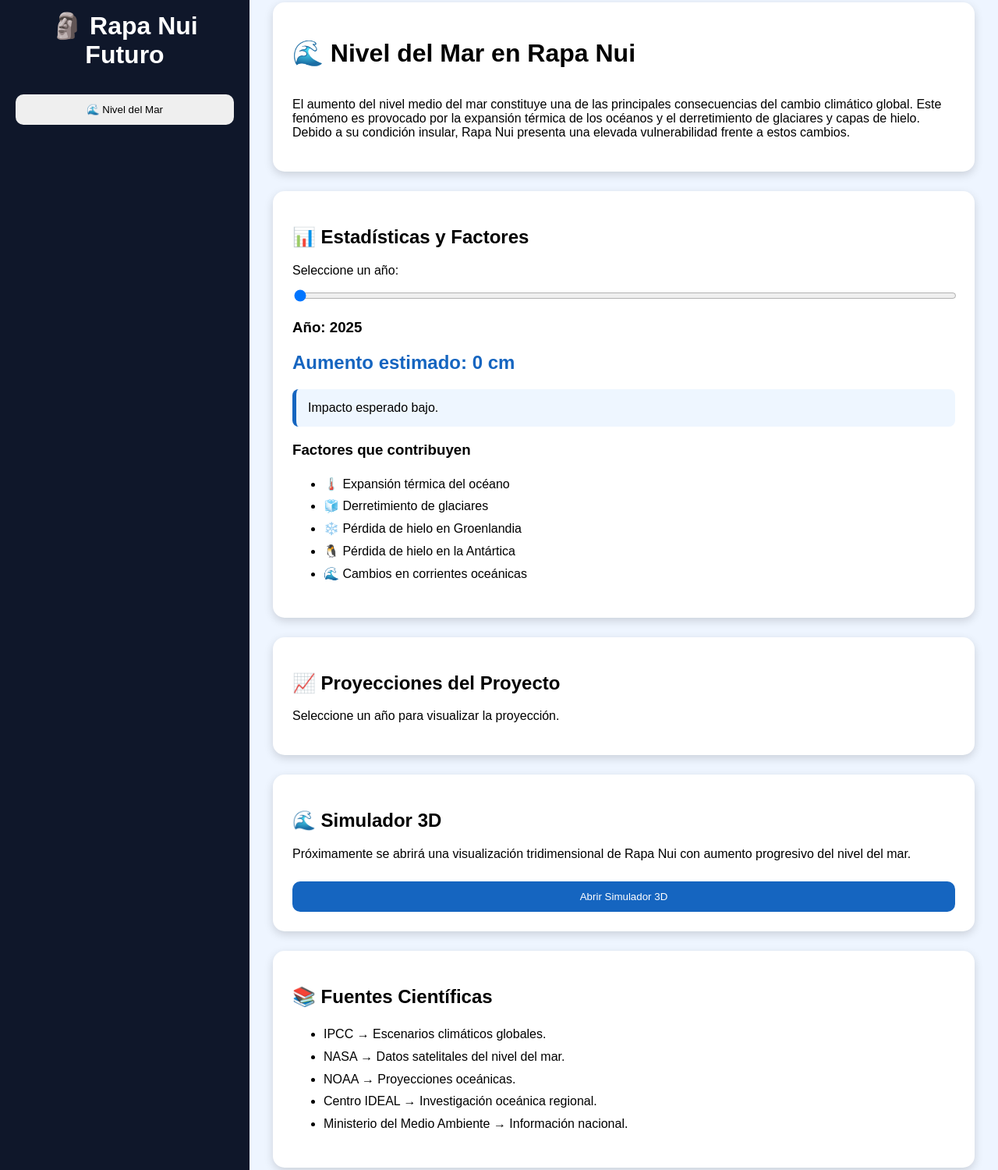
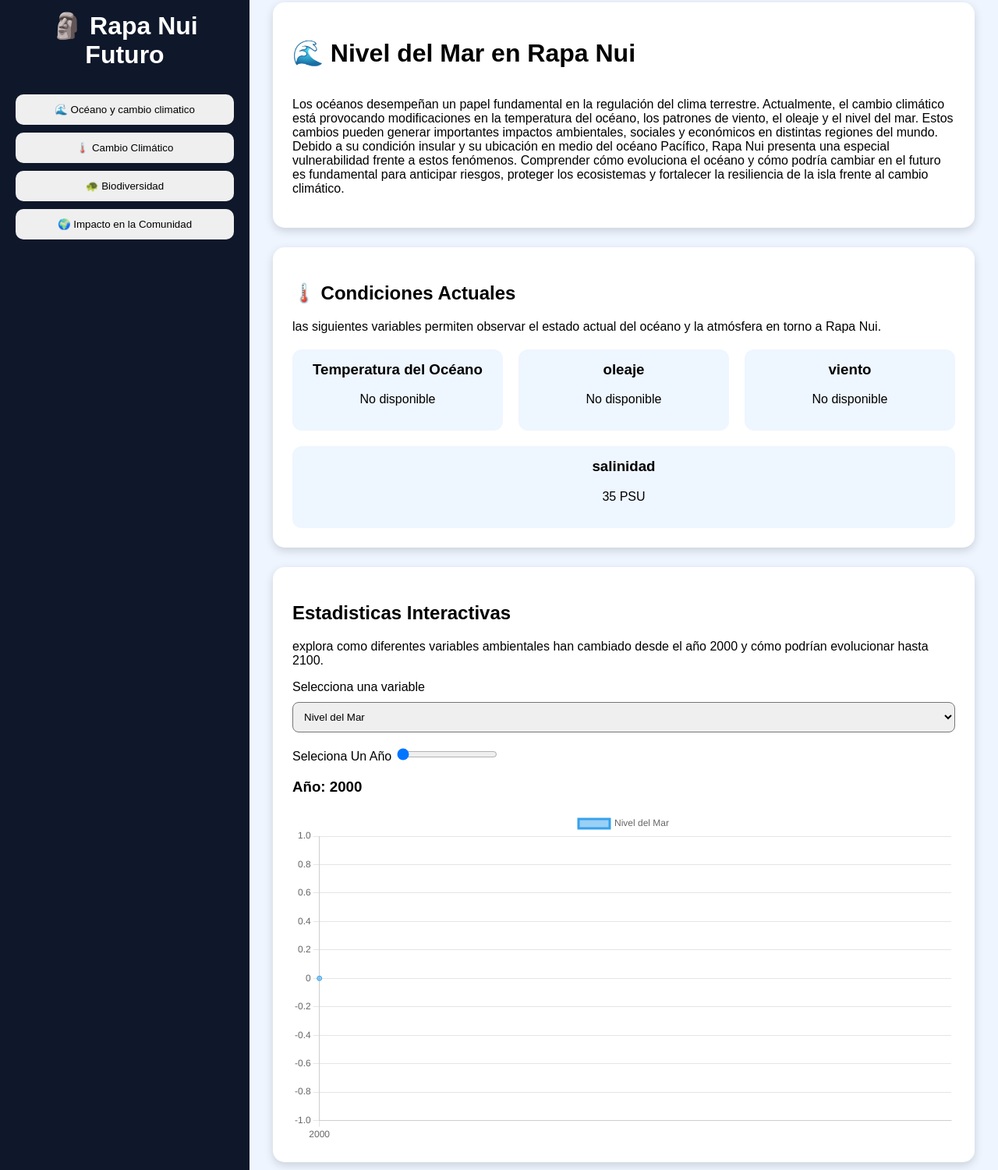
Before and after one commit to renzobsescorpio-star/rapanuifuturo, a plain HTML site: page index.html in a window 1280 px wide. Shown: the part 27-1527 px from the top of the page at 78% size. Drawn offline with nearby package versions, Linux system fonts and the light colour scheme; no server answers.

Commit message:
Actualización grafico y condiciones actuales y mayor comodidad para celular
actualice para celular y añadi estadisticas interactivas

```diff
--- a/index.html
+++ b/index.html
@@ -9,6 +9,8 @@
 
 <link rel="stylesheet" href="style.css">
 
+<script src="https://cdn.jsdelivr.net/npm/chart.js"></script>
+
 </head>
 
 <body>
@@ -18,7 +20,19 @@
     <h1>🗿 Rapa Nui Futuro</h1>
 
     <button onclick="mostrar('mar')">
-        🌊 Nivel del Mar
+        🌊 Océano y cambio climatico
+    </button>
+
+    <button onclick="mostrar('clima')">
+        🌡️ Cambio Climático
+    </button>
+
+    <button onclick="mostrar('impacto')">
+        🐢 Biodiversidad
+    </button>
+
+    <button onclick="mostrar('impacto')">
+        🌍 Impacto en la Comunidad
     </button>
 
 </div>
@@ -36,9 +50,10 @@
                 <div>
 
                     <p>
-                    El aumento del nivel medio del mar constituye una de las principales consecuencias del cambio climático global.
-                    Este fenómeno es provocado por la expansión térmica de los océanos y el derretimiento de glaciares y capas de hielo.
-                    Debido a su condición insular, Rapa Nui presenta una elevada vulnerabilidad frente a estos cambios.
+                     Los océanos desempeñan un papel fundamental en la regulación del clima terrestre. Actualmente, el cambio climático está provocando modificaciones en la temperatura del océano, los patrones de viento, el oleaje y el nivel del mar. Estos cambios pueden generar importantes impactos ambientales, sociales y económicos en distintas regiones del mundo.
+
+                     Debido a su condición insular y su ubicación en medio del océano Pacífico, Rapa Nui presenta una especial vulnerabilidad frente a estos fenómenos. Comprender cómo evoluciona el océano y cómo podría cambiar en el futuro es fundamental para anticipar riesgos, proteger los ecosistemas y fortalecer la resiliencia de la isla frente al cambio climático.
+
                     </p>
 
                 </div>
@@ -49,60 +64,64 @@
 
         <div class="card">
 
-            <h2>📊 Estadísticas y Factores</h2>
+        <h2> 🌡️ Condiciones Actuales</h2>
+            <p> las siguientes variables permiten observar el estado actual del océano y la atmósfera en torno a Rapa Nui.</p>
+            <div class="condiciones">
+                <div class="dato">
+                    <h3>Temperatura del Océano</h3>
+                    <p id="tempMar">Cargando...</p>
+                </div>
 
-            <label>Seleccione un año:</label>
+                <div class="dato">
+                    <h3>oleaje</h3>
+                    <p id="oleaje">Cargando...</p>
+                </div>
 
-            <input
-            type="range"
-            id="seaSlider"
-            min="2025"
-            max="2100"
-            step="5"
-            value="2025">
+                <div class="dato">
+                    <h3>viento</h3>
+                    <p id="viento">Cargando...</p>
+                </div>
 
-            <h3 id="yearDisplay">
-                Año: 2025
-            </h3>
-
-            <h2 id="seaRise">
-                Aumento estimado: 0 cm
-            </h2>
-
-            <div id="projectionText">
-
-                Impacto esperado bajo.
-
+                <div class="dato">
+                    <h3>salinidad</h3>
+                    <p id="salinidad">Cargando...</p>
+                </div>
             </div>
-
-            <h3>Factores que contribuyen</h3>
-
-            <ul>
-
-                <li>🌡️ Expansión térmica del océano</li>
-
-                <li>🧊 Derretimiento de glaciares</li>
-
-                <li>❄️ Pérdida de hielo en Groenlandia</li>
-
-                <li>🐧 Pérdida de hielo en la Antártica</li>
-
-                <li>🌊 Cambios en corrientes oceánicas</li>
-
-            </ul>
-
         </div>
 
         <div class="card">
+            <h2>Estadisticas Interactivas</h2>
+            <p> explora como diferentes variables ambientales han cambiado desde el año 2000 y cómo podrían evolucionar hasta 2100.</p>
+            <label>Selecciona una variable</label>
+            <select id="variableSelect">
+            <option value="mar">Nivel del Mar</option>
 
-            <h2>📈 Proyecciones del Proyecto</h2>
+            <option value="temperatura">Temperatura del Océano</option>
 
-            <p id="futureProjection">
+            <option value="co2">CO₂ Atmosérico</option>
 
-                Seleccione un año para visualizar la proyección.
 
-            </p>
+            <option value="contaminacion">Contaminacion Marina</option>
 
+            </select>
+
+                <br><br>
+
+                <label>Seleciona Un Año</label>
+
+                <input
+                type="range"
+                id="yearSlider"
+                min="2000"
+                max="2100"
+                step="5"
+                value="2000">
+
+                <h3 id="selectedYear">
+                    año: 2000
+                </h3>
+
+                <canvas id="grafico"></canvas>
         </div>
 
         <div class="card">
--- a/script.js
+++ b/script.js
@@ -13,73 +13,182 @@ function mostrar(id){
 
 mostrar("mar");
 
-const seaSlider =
-document.getElementById("seaSlider");
+// ================================
+// CONDICIONES ACTUALES
+// ================================
 
-const yearDisplay =
-document.getElementById("yearDisplay");
+async function cargarCondiciones() {
 
-const seaRise =
-document.getElementById("seaRise");
+    try {
 
-const projectionText =
-document.getElementById("projectionText");
+        const respuestaMar = await fetch(
+            "https://marine-api.open-meteo.com/v1/marine?latitude=-27.1127&longitude=-109.3497&hourly=wave_height,sea_surface_temperature"
+        );
 
-const futureProjection =
-document.getElementById("futureProjection");
+        const datosMar = await respuestaMar.json();
 
-seaSlider.addEventListener("input",()=>{
+        document.getElementById("tempMar").innerHTML =
+        datosMar.hourly.sea_surface_temperature[0] + " °C";
 
-    const year =
-    parseInt(seaSlider.value);
-
-    yearDisplay.innerHTML =
-    "Año: " + year;
-
-    let rise =
-    Math.round(((year-2025)/75)*60);
-
-    seaRise.innerHTML =
-    "Aumento estimado: " + rise + " cm";
-
-    if(year <= 2035){
-
-        projectionText.innerHTML =
-        "Impacto esperado bajo.";
-
-        futureProjection.innerHTML =
-        "Las inundaciones costeras seguirían siendo poco frecuentes.";
+        document.getElementById("oleaje").innerHTML =
+        datosMar.hourly.wave_height[0] + " m";
 
     }
 
-    else if(year <= 2055){
+    catch(error){
 
-        projectionText.innerHTML =
-        "Impacto moderado.";
+        console.error(error);
 
-        futureProjection.innerHTML =
-        "Aumentaría la erosión costera y la exposición de sectores bajos.";
+        document.getElementById("tempMar").innerHTML =
+        "No disponible";
+
+        document.getElementById("oleaje").innerHTML =
+        "No disponible";
+    }
+
+}
+
+async function cargarViento() {
+
+    try {
+
+        const respuestaViento = await fetch(
+            "https://api.open-meteo.com/v1/forecast?latitude=-27.1127&longitude=-109.3497&current=wind_speed_10m"
+        );
+
+        const datosViento = await respuestaViento.json();
+
+        document.getElementById("viento").innerHTML =
+        datosViento.current.wind_speed_10m + " km/h";
 
     }
 
-    else if(year <= 2080){
+    catch(error){
 
-        projectionText.innerHTML =
-        "Impacto significativo.";
+        console.error(error);
 
-        futureProjection.innerHTML =
-        "Se observarían cambios visibles en playas y zonas costeras.";
-
+        document.getElementById("viento").innerHTML =
+        "No disponible";
     }
 
-    else{
+}
 
-        projectionText.innerHTML =
-        "Impacto alto.";
+// Salinidad temporal
+document.getElementById("salinidad").innerHTML =
+"35 PSU";
 
-        futureProjection.innerHTML =
-        "Algunas áreas costeras podrían experimentar inundaciones frecuentes.";
+cargarCondiciones();
+cargarViento();
+
+// =========================
+// ESTADÍSTICAS INTERACTIVAS
+// =========================
+
+const datos = {
+
+    mar:{
+        años:[2000,2005,2010,2015,2020,2025,2030,2035,2040,2045,2050,2055,2060,2065,2070,2075,2080,2085,2090,2095,2100],
+        valores:[0,1,3,5,7,10,13,17,21,26,31,36,41,46,50,54,57,59,61,63,65]
+    },
+
+    temperatura:{
+        años:[2000,2005,2010,2015,2020,2025,2030,2035,2040,2045,2050,2055,2060,2065,2070,2075,2080,2085,2090,2095,2100],
+        valores:[22.4,22.5,22.6,22.8,23.0,23.2,23.4,23.6,23.8,24.0,24.2,24.4,24.6,24.8,25.0,25.1,25.2,25.3,25.4,25.5,25.6]
+    },
+
+    co2:{
+        años:[2000,2005,2010,2015,2020,2025,2030,2035,2040,2045,2050,2055,2060,2065,2070,2075,2080,2085,2090,2095,2100],
+        valores:[370,379,390,401,414,425,438,451,465,480,495,510,525,540,555,570,585,600,615,630,645]
+    },
+
+    contaminacion:{
+        años:[2000,2005,2010,2015,2020,2025,2030,2035,2040,2045,2050,2055,2060,2065,2070,2075,2080,2085,2090,2095,2100],
+        valores:[15,18,22,28,35,42,48,54,59,63,67,70,72,74,75,76,77,78,79,80,81]
+    }
+
+};
+
+const ctx =
+document.getElementById("grafico");
+
+const grafico = new Chart(ctx, {
+
+    type: "line",
+
+    data: {
+
+        labels: [],
+
+        datasets: [{
+
+            label: "Nivel del Mar",
+
+            data: [],
+
+            tension: 0.4
+
+        }]
+
+    },
+
+    options: {
+
+        responsive: true,
+
+        maintainAspectRatio: true
 
     }
 
 });
+
+function actualizarGrafico() {
+
+    const variable =
+    document.getElementById("variableSelect").value;
+
+    const año =
+    parseInt(
+        document.getElementById("yearSlider").value
+    );
+
+    document.getElementById("selectedYear").innerHTML =
+    "Año: " + año;
+
+    const dataset =
+    datos[variable];
+
+    const index =
+    dataset.años.findIndex(
+        a => a === año
+    );
+
+    grafico.data.labels =
+    dataset.años.slice(0,index+1);
+
+    grafico.data.datasets[0].data =
+    dataset.valores.slice(0,index+1);
+
+    grafico.data.datasets[0].label =
+    document.getElementById("variableSelect")
+    .options[
+        document.getElementById("variableSelect").selectedIndex
+    ].text;
+
+    grafico.update();
+}
+
+document
+.getElementById("yearSlider")
+.addEventListener(
+    "input",
+    actualizarGrafico
+);
+
+document
+.getElementById("variableSelect")
+.addEventListener(
+    "change",
+    actualizarGrafico
+);
+
+actualizarGrafico();
--- a/style.css
+++ b/style.css
@@ -79,3 +79,71 @@ button{
 ul{
     line-height:1.8;
 }
+
+/* ---------------------------------celular--------------------------*/
+@media (max-width: 768px) {
+
+    body{
+        flex-direction: column;
+    }
+
+    #sidebar{
+        width: 100%;
+        min-height: auto;
+        padding: 15px;
+        text-align: center;
+    }
+
+    #contenido{
+        padding: 15px;
+    }
+
+    .intro{
+        flex-direction: column;
+        gap: 15px;
+    }
+
+    .imagen{
+        width: 100%;
+    }
+
+    button{
+        font-size: 14px;
+    }
+
+    /*condiciones actuales*/
+    .condiciones{
+        flex-direction: column;
+    }
+}
+
+
+/* -----------------condiciones actuales----------------------------*/
+.condiciones{
+   display:flex;
+   gap:20px;
+   margin-top: 20px;
+   flex-wrap:wrap;
+}
+.dato{
+    flex:1;
+    min-width:200px;
+    background:#eef6ff;
+    padding:15px;
+    border-radius:12px;
+    text-align: center;
+}
+.dato h3{
+    margin-top:0;
+}
+
+#variableSelect{
+    width:100%;
+    padding:10px;
+    border-radius:8px;
+    margin-top:10px;
+}
+
+#grafico{
+    margin-top:20px;
+}
```
